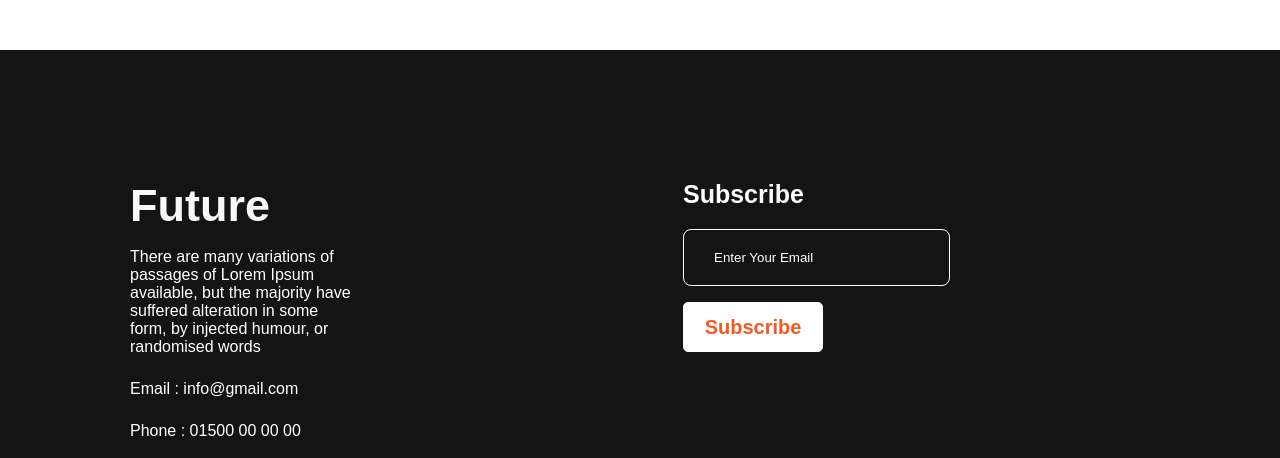
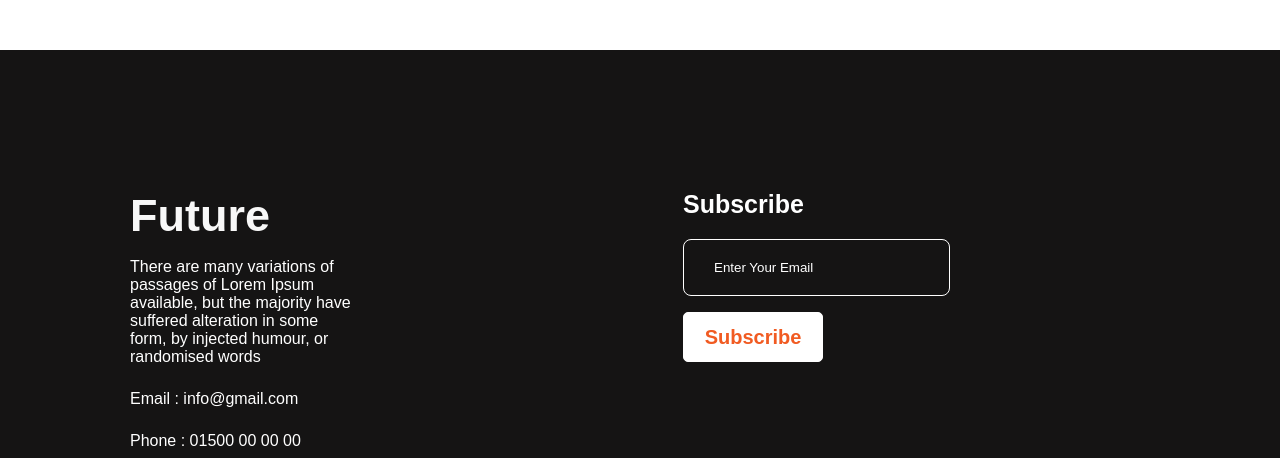
Before and after one commit to binary036/new-year-website, a plain HTML site: page index.html in a window 1280 px wide. Shown: the part 2979-3437 px from the top of the page. Drawn offline with Linux system fonts and the light colour scheme.

Commit message:
website updated

```diff
--- a/index.html
+++ b/index.html
@@ -22,7 +22,9 @@
 
         <section class="section1">
 <div>
-    <img src="images/person.png" alt="">
+
+
+    <img src="images/person.png" >
 </div>
 <div class="fail">
     <h2>
--- a/styles/style.css
+++ b/styles/style.css
@@ -43,6 +43,7 @@ main {
     margin: 140px 250px 140px 230px;
 }
 /* Previous failure */
+
 
 .section1{
     display: flex;
@@ -121,11 +122,12 @@ font-weight: 400;
 footer{
     background-color: #151414;
     width: vw;
-    height: 550px;
+    height: 20%;
       }
 
 .footer-content {
-    padding: 130px 130px;
+
+     padding: 140px 130px 10px 130px ;
     display: flex;
 }
 
```
Also changed, not shown: images/black.png (added).
